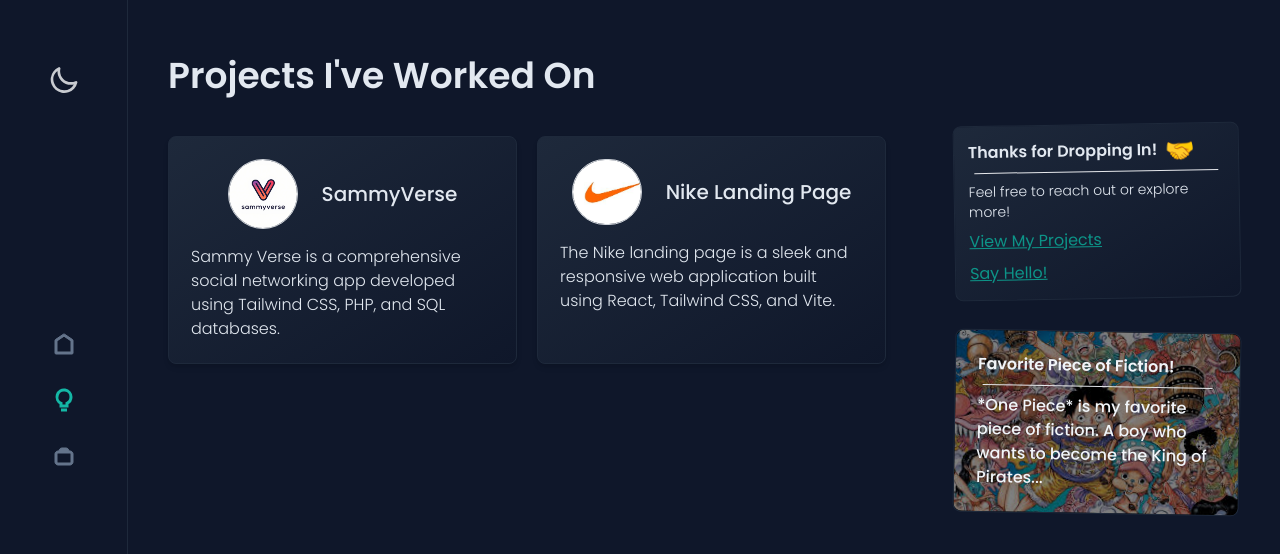
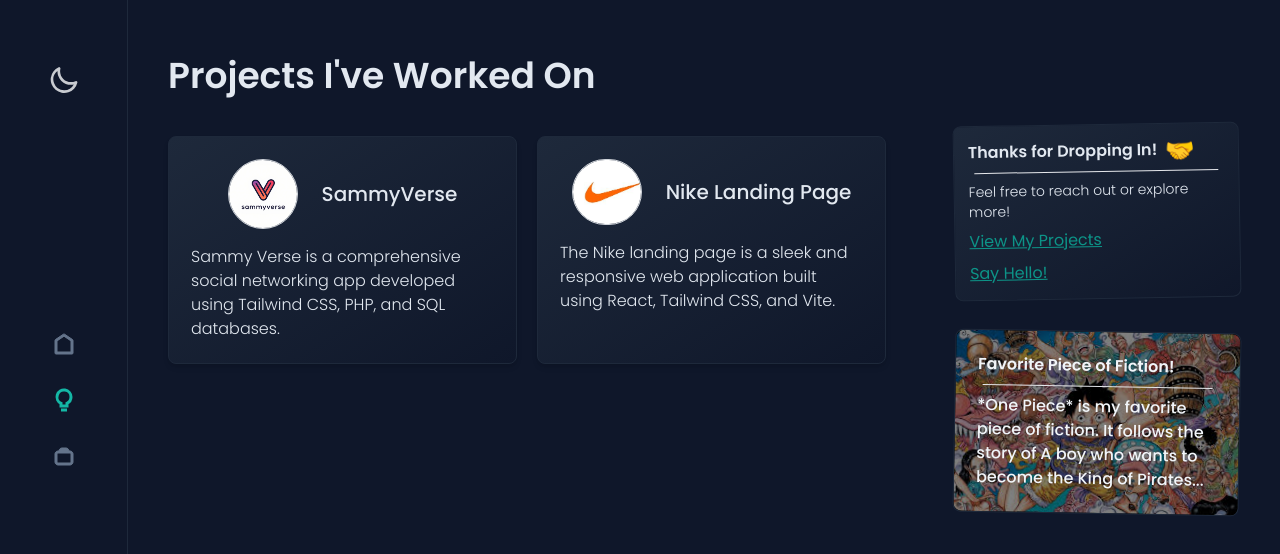
Before and after one commit to sxhilow/sahil.dev, a React (Vite) app: page /projects in a window 1280 px wide. Shown: the top 554 px of the page. Built offline with nearby package versions, Linux system fonts and the light colour scheme.

Commit message:
favourite fiction card updated

```diff
--- a/src/components/FavouriteFiction.jsx
+++ b/src/components/FavouriteFiction.jsx
@@ -10,7 +10,7 @@
             <h1 className="font-poppins m-2 font-semibold text-slate-100">Favorite Piece of Fiction!</h1>
             <hr className="w-[90%] mx-auto" />
             <p className="font-poppins font-medium m-2 text-slate-100">
-                *One Piece* is my favorite piece of fiction. A boy who wants to become the King of Pirates...
+                *One Piece* is my favorite piece of fiction. It follows the story of A boy who wants to become the King of Pirates...
             </p>
 
         </div>
```
